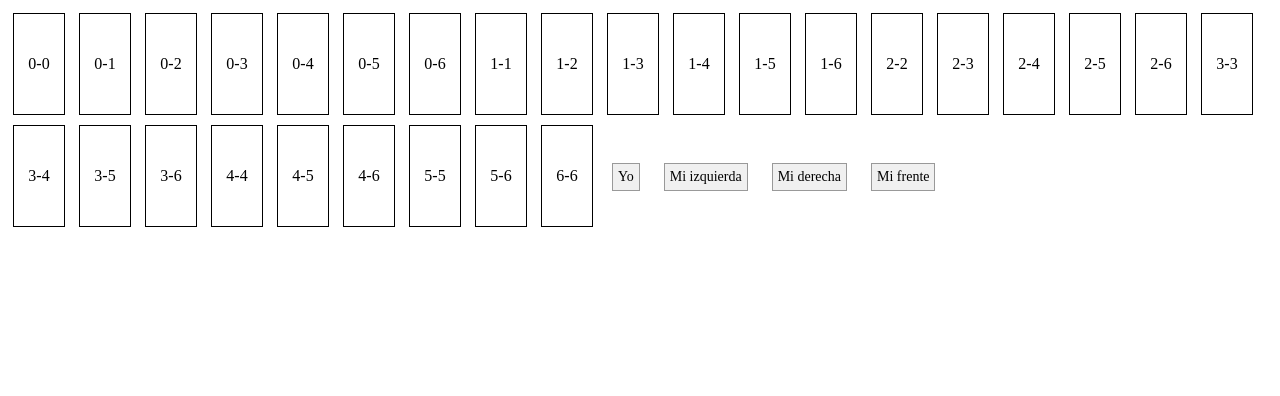
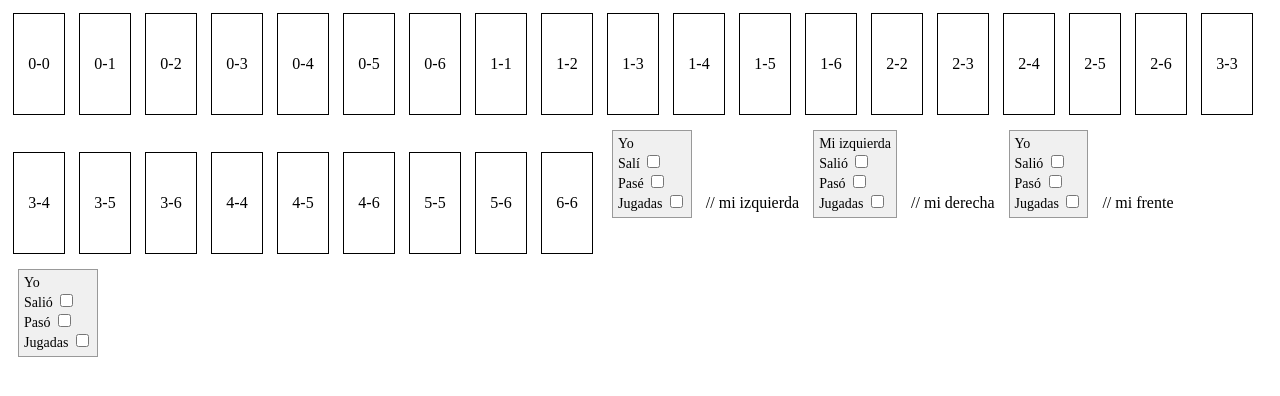
Before and after one commit to mastersonnic/Trading, a plain HTML site: page index.html in a window 1280 px wide. Drawn offline with Linux system fonts and the light colour scheme.

Commit message:
Update index.html
Html

```diff
--- a/index.html
+++ b/index.html
@@ -35,10 +35,73 @@
     <div class="domino-tile">5-5</div>
     <div class="domino-tile">5-6</div>
     <div class="domino-tile">6-6</div>
-    <div class="marco" id="yo">Yo</div>
-    <div class="marco" id="izquierda">Mi izquierda</div>
-    <div class="marco" id="derecha">Mi derecha</div>
-    <div class="marco" id="frente">Mi frente</div>
+
+    <div class="marco" id="yo">
+        Yo
+        <div class="visor">
+            <label for="salio-yo">Salí</label>
+            <input type="checkbox" id="salio-yo">
+        </div>
+        <div class="visor">
+            <label for="paso-yo">Pasé</label>
+            <input type="checkbox" id="paso-yo">
+        </div>
+        <div class="visor">
+            <label for="jugadas-yo">Jugadas</label>
+            <input type="checkbox" id="jugadas-yo">
+        </div>
+    </div>
+    // mi izquierda
+
+    <div class="marco" id="mi-izquierda">
+        Mi izquierda
+        <div class="visor">
+            <label for="salio-izquierda">Salió</label>
+            <input type="checkbox" id="salio-izquierda">
+        </div>
+        <div class="visor">
+            <label for="paso-izquierda">Pasó</label>
+            <input type="checkbox" id="paso-izquierda">
+        </div>
+        <div class="visor">
+            <label for="jugadas-izquierda">Jugadas</label>
+            <input type="checkbox" id="jugadas-izquierda">
+        </div>
+    </div>
+    // mi derecha
+
+    <div class="marco" id="mi-derecha">
+        Yo
+        <div class="visor">
+            <label for="salio-derecha">Salió</label>
+            <input type="checkbox" id="salio-derecha">
+        </div>
+        <div class="visor">
+            <label for="paso-derecha">Pasó</label>
+            <input type="checkbox" id="paso-derecha">
+        </div>
+        <div class="visor">
+            <label for="jugadas-yo">Jugadas</label>
+            <input type="checkbox" id="jugadas-derecha">
+        </div>
+    </div>
+
+    // mi frente
+    <div class="marco" id="mi-frente">
+        Yo
+        <div class="visor">
+            <label for="salio-frente">Salió</label>
+            <input type="checkbox" id="salio-frente">
+        </div>
+        <div class="visor">
+            <label for="paso-frente">Pasó</label>
+            <input type="checkbox" id="paso-frene">
+        </div>
+        <div class="visor">
+            <label for="jugadas-yo">Jugadas</label>
+            <input type="checkbox" id="jugadas-frente">
+        </div>
+    </div>
     <div id="ficha-seleccionada"></div>
 
     <script src="script.js"></script>
```
